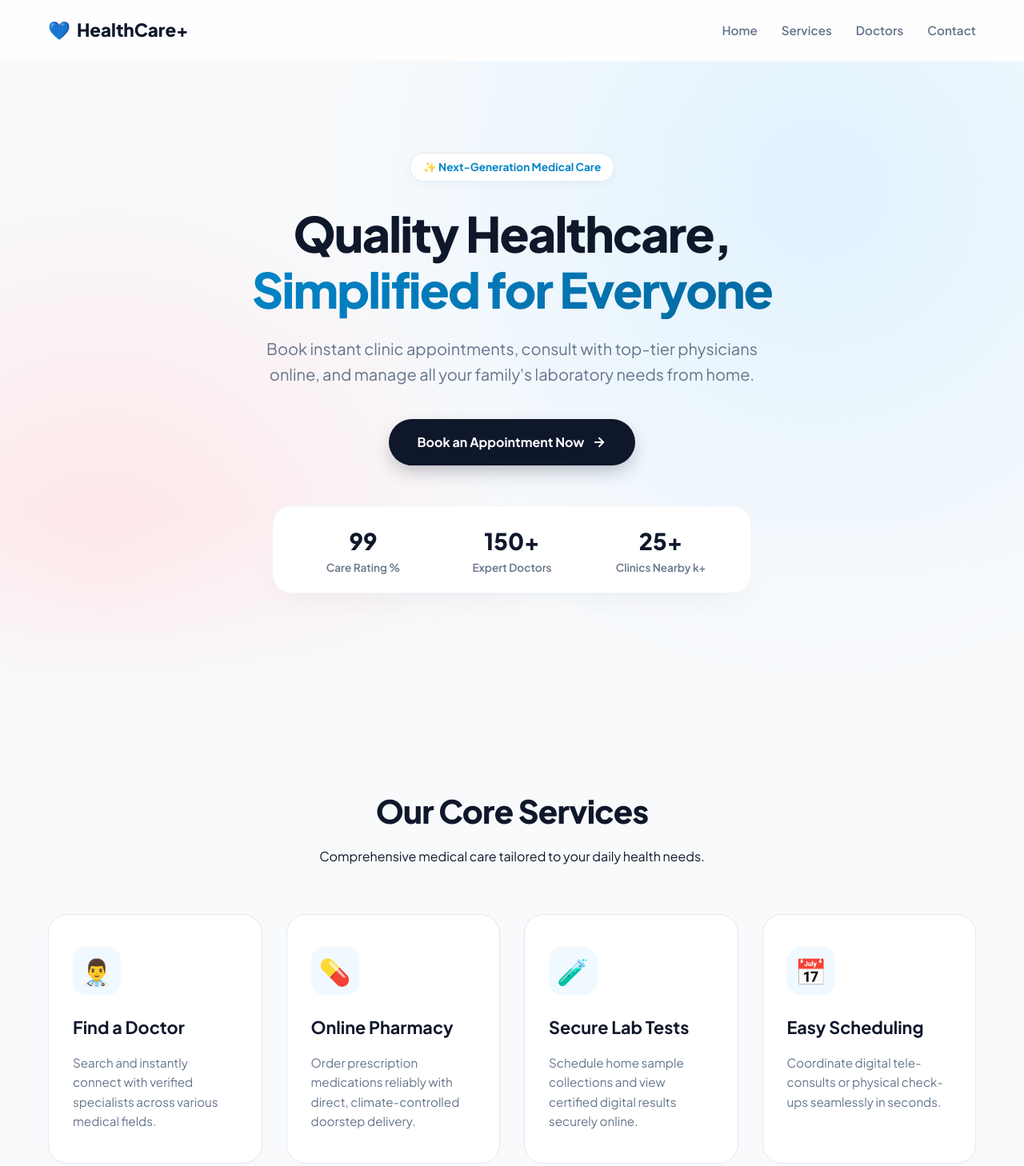
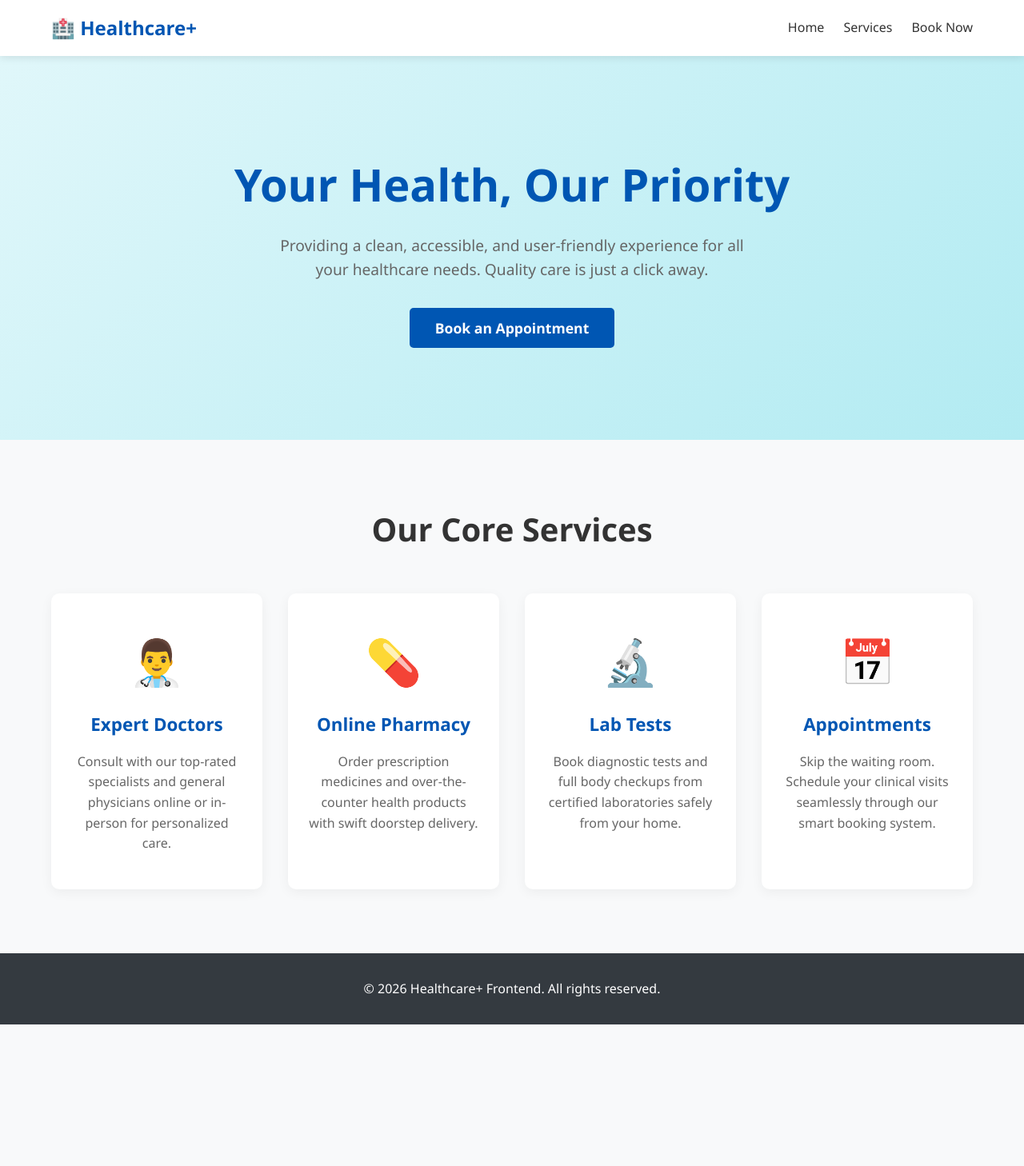
Before and after one commit to Sravanthiteppala/HealthCare, a plain HTML site: page HealthCare.html in a window 1280 px wide. Shown: the top 1458 px of the page at 80% size. After the commit the page ends 1281 px from the top, so only its background shows below. Drawn offline with Linux system fonts and the light colour scheme.

Commit message:
Refactor HealthCare.html with new layout and styles

```diff
--- a/HealthCare.html
+++ b/HealthCare.html
@@ -3,510 +3,395 @@
 <head>
     <meta charset="UTF-8">
     <meta name="viewport" content="width=device-width, initial-scale=1.0">
-  <title>HealthCare+ | Premium Medical Services</title>
+    <title>Healthcare+ | Full Features</title>
     <style>
-    @import url('https://fonts.googleapis.com/css2?family=Plus+Jakarta+Sans:wght@300;400;500;600;700;800&display=swap');
+        /* --- CSS RESET & VARIABLES --- */
+        * {
+            margin: 0;
+            padding: 0;
+            box-sizing: border-box;
+            font-family: 'Segoe UI', Tahoma, Geneva, Verdana, sans-serif;
+            scroll-behavior: smooth;
+        }
 
         :root {
-      --primary: #0284c7;
-      --primary-dark: #0369a1;
-      --primary-glow: rgba(2, 132, 199, 0.15);
-      --accent: #f43f5e;
-      --accent-hover: #e11d48;
-      --text-dark: #0f172a;
-      --text-muted: #64748b;
-      --bg-light: #f8fafc;
-      --radius: 16px;
-      --transition: all 0.3s cubic-bezier(0.4, 0, 0.2, 1);
-    }
-
-    * {
-      box-sizing: border-box;
-      margin: 0;
-      padding: 0;
+            --primary-color: #0056b3;
+            --secondary-color: #e0f7fa;
+            --text-dark: #333;
+            --text-light: #666;
+            --white: #ffffff;
+            --transition: all 0.3s ease;
         }
 
         body {
-      font-family: 'Plus Jakarta Sans', sans-serif;
-      background: var(--bg-light);
+            background-color: #f8f9fa;
             color: var(--text-dark);
             line-height: 1.6;
-      overflow-x: hidden;
         }
 
-    /* Modern, Scrolled-State Header */
-    header {
-      background: rgba(255, 255, 255, 0.8);
-      backdrop-filter: blur(12px);
-      -webkit-backdrop-filter: blur(12px);
-      position: sticky;
-      top: 0;
-      z-index: 100;
-      transition: var(--transition);
-      border-bottom: 1px solid rgba(241, 245, 249, 0.6);
-    }
-
-    header.scrolled {
-      background: white;
-      box-shadow: 0 10px 30px -10px rgba(15, 23, 42, 0.08);
-      border-bottom-color: #e2e8f0;
-    }
-
-    .nav-container {
-      max-width: 1200px;
-      margin: 0 auto;
+        /* --- NAVIGATION BAR --- */
+        .navbar {
             display: flex;
             justify-content: space-between;
             align-items: center;
-      padding: 20px;
-      transition: var(--transition);
-    }
-
-    header.scrolled .nav-container {
-      padding: 12px 20px;
+            padding: 1rem 5%;
+            background-color: var(--white);
+            box-shadow: 0 2px 10px rgba(0,0,0,0.1);
+            position: sticky;
+            top: 0;
+            z-index: 1000;
         }
 
         .logo {
-      font-size: 1.4rem;
-      font-weight: 800;
-      color: var(--text-dark);
+            font-size: 1.5rem;
+            font-weight: bold;
+            color: var(--primary-color);
             text-decoration: none;
             display: flex;
             align-items: center;
             gap: 8px;
         }
 
-    .logo span {
-      color: var(--primary);
+        .nav-links {
+            list-style: none;
+            display: flex;
+            gap: 1.5rem;
         }
 
-    nav {
-      display: flex;
-      gap: 30px;
-      align-items: center;
-    }
-
-    nav a {
-      color: var(--text-muted);
+        .nav-links a {
             text-decoration: none;
-      font-weight: 600;
-      font-size: 0.95rem;
-      transition: var(--transition);
-      position: relative;
-    }
-
-    nav a::after {
-      content: '';
-      position: absolute;
-      bottom: -4px;
-      left: 0;
-      width: 0;
-      height: 2px;
-      background: var(--primary);
+            color: var(--text-dark);
+            font-weight: 500;
             transition: var(--transition);
         }
 
-    nav a:hover {
-      color: var(--primary);
+        .nav-links a:hover {
+            color: var(--primary-color);
         }
 
-    nav a:hover::after {
-      width: 100%;
+        /* Hamburger Menu (Hidden on Desktop) */
+        .hamburger {
+            display: none;
+            cursor: pointer;
+            font-size: 1.5rem;
         }
 
-    /* Animated Cinematic Hero Section */
+        /* --- HERO SECTION --- */
         .hero {
-      padding: 120px 20px 140px;
-      background: radial-gradient(circle at 80% 20%, #e0f2fe 0%, transparent 50%),
-                  radial-gradient(circle at 10% 80%, #ffe4e6 0%, transparent 40%),
-                  #f8fafc;
-      position: relative;
-      overflow: hidden;
+            background: linear-gradient(135deg, var(--secondary-color) 0%, #b2ebf2 100%);
+            padding: 6rem 5%;
+            text-align: center;
+            display: flex;
+            flex-direction: column;
+            align-items: center;
+            justify-content: center;
+            min-height: 60vh;
+        }
+
+        .hero h1 {
+            font-size: 3.5rem;
+            color: var(--primary-color);
+            margin-bottom: 1rem;
+        }
+
+        .hero p {
+            font-size: 1.2rem;
+            color: var(--text-light);
+            max-width: 600px;
+            margin-bottom: 2rem;
+        }
+
+        .btn {
+            padding: 0.8rem 2rem;
+            font-size: 1.1rem;
+            color: var(--white);
+            background-color: var(--primary-color);
+            border: none;
+            border-radius: 5px;
+            cursor: pointer;
+            text-decoration: none;
+            transition: var(--transition);
+            font-weight: bold;
+        }
+
+        .btn:hover {
+            background-color: #004494;
+            transform: translateY(-2px);
+            box-shadow: 0 4px 10px rgba(0,86,179,0.3);
+        }
+
+        /* --- SERVICES SECTION --- */
+        .services-section {
+            padding: 5rem 5%;
             text-align: center;
         }
 
-    .hero::before {
-      content: '';
-      position: absolute;
-      inset: 0;
-      background: linear-gradient(180deg, transparent 70%, var(--bg-light));
-      pointer-events: none;
-    }
-
-    .hero-content {
-      max-width: 840px;
-      margin: 0 auto;
-      position: relative;
-      z-index: 1;
-    }
-
-    .badge {
-      display: inline-flex;
-      align-items: center;
-      gap: 6px;
-      background: white;
-      padding: 6px 16px;
-      border-radius: 100px;
-      font-size: 0.85rem;
-      font-weight: 700;
-      color: var(--primary);
-      box-shadow: 0 4px 15px rgba(0,0,0,0.03);
-      border: 1px solid #e2e8f0;
-      margin-bottom: 24px;
-      animation: float 4s ease-in-out infinite;
-    }
-
-    .hero h1 {
-      font-size: 3.8rem;
-      font-weight: 800;
-      line-height: 1.15;
-      margin-bottom: 24px;
-      letter-spacing: -0.03em;
-      color: #0f172a;
-    }
-
-    .hero h1 span {
-      background: linear-gradient(135deg, var(--primary) 0%, #0369a1 100%);
-      -webkit-background-clip: text;
-      -webkit-text-fill-color: transparent;
-    }
-
-    .hero p {
-      font-size: 1.25rem;
-      color: var(--text-muted);
-      margin-bottom: 40px;
-      max-width: 640px;
-      margin-left: auto;
-      margin-right: auto;
-    }
-
-    /* Premium Interactive CTA Buttons */
-    .btn {
-      display: inline-flex;
-      align-items: center;
-      gap: 10px;
-      padding: 16px 36px;
-      border-radius: 100px;
-      font-weight: 700;
-      font-size: 1rem;
-      text-decoration: none;
-      transition: var(--transition);
-      cursor: pointer;
-    }
-
-    .btn-accent {
-      background: var(--text-dark);
-      color: white;
-      box-shadow: 0 10px 25px -5px rgba(15, 23, 42, 0.3);
-    }
-
-    .btn-accent:hover {
-      background: var(--primary);
-      transform: translateY(-3px);
-      box-shadow: 0 15px 30px -5px rgba(2, 132, 199, 0.4);
-    }
-
-    /* Live Stat Counters */
-    .stats-container {
-      display: grid;
-      grid-template-columns: repeat(3, 1fr);
-      max-width: 600px;
-      margin: 50px auto 0;
-      background: white;
-      padding: 20px;
-      border-radius: 24px;
-      box-shadow: 0 20px 40px -15px rgba(15, 23, 42, 0.05);
-      border: 1px solid #edf2f7;
-    }
-
-    .stat-item h3 {
-      font-size: 1.8rem;
-      font-weight: 800;
+        .services-section h2 {
+            font-size: 2.5rem;
+            margin-bottom: 3rem;
             color: var(--text-dark);
-    }
-
-    .stat-item p {
-      font-size: 0.85rem;
-      font-weight: 600;
-      color: var(--text-muted);
-      margin: 0;
-    }
-
-    /* Dynamic Reveal on Scroll Section */
-    .services-section {
-      max-width: 1200px;
-      margin: 0 auto;
-      padding: 100px 20px;
-    }
-
-    .section-title {
-      text-align: center;
-      margin-bottom: 60px;
-    }
-
-    .section-title h2 {
-      font-size: 2.5rem;
-      font-weight: 800;
-      color: var(--text-dark);
-      letter-spacing: -0.02em;
-      margin-bottom: 12px;
         }
 
         .services-grid {
             display: grid;
-      grid-template-columns: repeat(auto-fit, minmax(260px, 1fr));
-      gap: 30px;
+            grid-template-columns: repeat(auto-fit, minmax(250px, 1fr));
+            gap: 2rem;
         }
 
-    /* High-Attention Card Redesign */
-    .card {
-      background: white;
-      border-radius: 24px;
-      padding: 40px 30px;
-      text-align: left;
+        .service-card {
+            background-color: var(--white);
+            padding: 2.5rem 1.5rem;
+            border-radius: 10px;
+            box-shadow: 0 4px 15px rgba(0,0,0,0.05);
             transition: var(--transition);
-      border: 1px solid #e2e8f0;
-      position: relative;
-      overflow: hidden;
+            border-bottom: 4px solid transparent;
         }
 
-    .card::before {
-      content: '';
-      position: absolute;
-      top: 0;
-      left: 0;
-      width: 100%;
-      height: 4px;
-      background: var(--primary);
-      transform: scaleX(0);
-      transform-origin: left;
-      transition: var(--transition);
+        .service-card:hover {
+            transform: translateY(-10px);
+            box-shadow: 0 10px 25px rgba(0,0,0,0.1);
+            border-bottom: 4px solid var(--primary-color);
         }
 
-    .card:hover {
-      transform: translateY(-10px);
-      box-shadow: 0 30px 50px -10px rgba(15, 23, 42, 0.1);
-      border-color: #cbd5e1;
+        .service-icon {
+            font-size: 3.5rem;
+            margin-bottom: 1rem;
         }
 
-    .card:hover::before {
-      transform: scaleX(1);
+        .service-card h3 {
+            font-size: 1.4rem;
+            margin-bottom: 1rem;
+            color: var(--primary-color);
         }
 
-    .card-icon-wrap {
-      width: 60px;
-      height: 60px;
-      background: #f0f9ff;
-      border-radius: 16px;
-      display: flex;
-      align-items: center;
-      justify-content: center;
-      font-size: 2rem;
-      margin-bottom: 24px;
-      transition: var(--transition);
+        .service-card p {
+            color: var(--text-light);
+            font-size: 1rem;
         }
 
-    .card:hover .card-icon-wrap {
-      background: var(--primary);
-      transform: scale(1.05) rotate(5deg);
+        /* --- APPOINTMENT MODAL --- */
+        .modal {
+            display: none;
+            position: fixed;
+            z-index: 2000;
+            left: 0;
+            top: 0;
+            width: 100%;
+            height: 100%;
+            background-color: rgba(0,0,0,0.5);
+            justify-content: center;
+            align-items: center;
         }
 
-    .card h3 {
-      color: var(--text-dark);
-      font-size: 1.35rem;
-      font-weight: 700;
-      margin-bottom: 14px;
+        .modal-content {
+            background-color: var(--white);
+            padding: 2.5rem;
+            border-radius: 10px;
+            width: 90%;
+            max-width: 500px;
+            position: relative;
+            animation: modalFadeIn 0.3s;
         }
 
-    .card p {
-      color: var(--text-muted);
-      font-size: 0.95rem;
-      line-height: 1.6;
+        @keyframes modalFadeIn {
+            from { opacity: 0; transform: translateY(-20px); }
+            to { opacity: 1; transform: translateY(0); }
         }
 
-    /* Scroll Animation Utility Classes */
-    .reveal {
-      opacity: 0;
-      transform: translateY(30px);
-      transition: opacity 0.8s ease, transform 0.8s cubic-bezier(0.4, 0, 0.2, 1);
+        .close {
+            position: absolute;
+            top: 15px;
+            right: 20px;
+            font-size: 1.5rem;
+            cursor: pointer;
+            color: var(--text-light);
         }
 
-    .reveal.active {
-      opacity: 1;
-      transform: translateY(0);
+        .close:hover { color: red; }
+
+        .form-group {
+            margin-bottom: 1.2rem;
+            text-align: left;
         }
 
-    footer {
-      background: #0f172a;
-      text-align: center;
-      padding: 50px 20px;
-      color: #94a3b8;
-      font-size: 0.95rem;
-      border-top: 1px solid #1e293b;
+        .form-group label {
+            display: block;
+            margin-bottom: 0.5rem;
+            font-weight: bold;
         }
 
-    @keyframes float {
-      0%, 100% { transform: translateY(0); }
-      50% { transform: translateY(-6px); }
+        .form-group input, .form-group select {
+            width: 100%;
+            padding: 0.8rem;
+            border: 1px solid #ccc;
+            border-radius: 5px;
+            font-size: 1rem;
         }
 
-    /* Responsive Design Updates */
+        /* --- FOOTER --- */
+        .footer {
+            background-color: #343a40;
+            color: #ffffff;
+            text-align: center;
+            padding: 2rem 5%;
+        }
+
+        /* --- RESPONSIVE DESIGN --- */
         @media (max-width: 768px) {
-      .nav-container {
-        padding: 15px 20px;
+            .hamburger {
+                display: block;
             }
-      nav {
-        display: none; /* Can be hooked up to a burger menu */
+
+            .nav-links {
+                position: absolute;
+                top: 100%;
+                left: -100%;
+                width: 100%;
+                background-color: var(--white);
+                flex-direction: column;
+                text-align: center;
+                gap: 0;
+                transition: var(--transition);
+                box-shadow: 0 5px 10px rgba(0,0,0,0.1);
             }
-      .hero h1 {
-        font-size: 2.6rem;
+
+            .nav-links.active {
+                left: 0;
             }
-      .hero {
-        padding: 80px 20px 100px;
+
+            .nav-links li {
+                padding: 1rem 0;
+                border-top: 1px solid #eee;
             }
-      .stats-container {
-        grid-template-columns: 1fr;
-        gap: 20px;
-      }
+
+            .hero h1 { font-size: 2.5rem; }
         }
     </style>
 </head>
 <body>
 
-  <header id="header">
-    <div class="nav-container">
-      <a href="#" class="logo"><span>💙</span> HealthCare+</a>
-      <nav>
-        <a href="#">Home</a>
-        <a href="#">Services</a>
-        <a href="#">Doctors</a>
-        <a href="#">Contact</a>
+    <nav class="navbar">
+        <a href="#" class="logo">🏥 Healthcare+</a>
+        <div class="hamburger">☰</div>
+        <ul class="nav-links">
+            <li><a href="#home">Home</a></li>
+            <li><a href="#services">Services</a></li>
+            <li><a href="#" id="navBookBtn">Book Now</a></li>
+        </ul>
     </nav>
+
+    <section id="home" class="hero">
+        <h1>Your Health, Our Priority</h1>
+        <p>Providing a clean, accessible, and user-friendly experience for all your healthcare needs. Quality care is just a click away.</p>
+        <button id="heroBookBtn" class="btn">Book an Appointment</button>
+    </section>
+
+    <section id="services" class="services-section">
+        <h2>Our Core Services</h2>
+        <div class="services-grid">
+            <div class="service-card">
+                <div class="service-icon">👨‍⚕️</div>
+                <h3>Expert Doctors</h3>
+                <p>Consult with our top-rated specialists and general physicians online or in-person for personalized care.</p>
             </div>
-  </header>
-
-  <section class="hero">
-    <div class="hero-content">
-      <div class="badge">✨ Next-Generation Medical Care</div>
-      <h1>Quality Healthcare, <br><span>Simplified for Everyone</span></h1>
-      <p>Book instant clinic appointments, consult with top-tier physicians online, and manage all your family's laboratory needs from home.</p>
-      <a href="#" class="btn btn-accent" id="ctaBtn">
-        Book an Appointment Now
-        <svg width="18" height="18" viewBox="0 0 24 24" fill="none" stroke="currentColor" stroke-width="2.5" stroke-linecap="round" stroke-linejoin="round"><line x1="5" y1="12" x2="19" y2="12"></line><polyline points="12 5 19 12 12 19"></polyline></svg>
-      </a>
-
-      <div class="stats-container">
-        <div class="stat-item">
-          <h3 class="counter" data-target="99">0</h3>
-          <p>Care Rating %</p>
+            <div class="service-card">
+                <div class="service-icon">💊</div>
+                <h3>Online Pharmacy</h3>
+                <p>Order prescription medicines and over-the-counter health products with swift doorstep delivery.</p>
             </div>
-        <div class="stat-item">
-          <h3 class="counter" data-target="150">0</h3>
-          <p>Expert Doctors</p>
+            <div class="service-card">
+                <div class="service-icon">🔬</div>
+                <h3>Lab Tests</h3>
+                <p>Book diagnostic tests and full body checkups from certified laboratories safely from your home.</p>
             </div>
-        <div class="stat-item">
-          <h3 class="counter" data-target="25">0</h3>
-          <p>Clinics Nearby k+</p>
-        </div>
+            <div class="service-card">
+                <div class="service-icon">📅</div>
+                <h3>Appointments</h3>
+                <p>Skip the waiting room. Schedule your clinical visits seamlessly through our smart booking system.</p>
             </div>
         </div>
     </section>
 
-  <main class="services-section">
-    <div class="section-title reveal">
-      <h2>Our Core Services</h2>
-      <p>Comprehensive medical care tailored to your daily health needs.</p>
+    <div id="appointmentModal" class="modal">
+        <div class="modal-content">
+            <span class="close">&times;</span>
+            <h2 style="margin-bottom: 1.5rem; color: var(--primary-color);">Book Appointment</h2>
+            <form id="bookingForm">
+                <div class="form-group">
+                    <label>Full Name</label>
+                    <input type="text" required placeholder="John Doe">
+                </div>
+                <div class="form-group">
+                    <label>Service Required</label>
+                    <select required>
+                        <option value="" disabled selected>Select a service...</option>
+                        <option value="doctor">Doctor Consultation</option>
+                        <option value="lab">Lab Test</option>
+                        <option value="pharmacy">Pharmacy Inquiry</option>
+                    </select>
+                </div>
+                <div class="form-group">
+                    <label>Preferred Date</label>
+                    <input type="date" required>
+                </div>
+                <button type="submit" class="btn" style="width: 100%; margin-top: 10px;">Confirm Booking</button>
+            </form>
+        </div>
     </div>
 
-    <div class="services-grid">
-      <div class="card reveal">
-        <div class="card-icon-wrap">👨‍⚕️</div>
-        <h3>Find a Doctor</h3>
-        <p>Search and instantly connect with verified specialists across various medical fields.</p>
-      </div>
-      <div class="card reveal">
-        <div class="card-icon-wrap">💊</div>
-        <h3>Online Pharmacy</h3>
-        <p>Order prescription medications reliably with direct, climate-controlled doorstep delivery.</p>
-      </div>
-      <div class="card reveal">
-        <div class="card-icon-wrap">🧪</div>
-        <h3>Secure Lab Tests</h3>
-        <p>Schedule home sample collections and view certified digital results securely online.</p>
-      </div>
-      <div class="card reveal">
-        <div class="card-icon-wrap">📅</div>
-        <h3>Easy Scheduling</h3>
-        <p>Coordinate digital tele-consults or physical check-ups seamlessly in seconds.</p>
-      </div>
-    </div>
-  </main>
-
-  <footer>
-    <p>© 2026 HealthCare+. Engineered for modern clinical excellence. All Rights Reserved.</p>
+    <footer class="footer">
+        <p>&copy; 2026 Healthcare+ Frontend. All rights reserved.</p>
     </footer>
 
     <script>
-    // 1. Header scroll visual state modification
-    const header = document.getElementById('header');
-    window.addEventListener('scroll', () => {
-      if (window.scrollY > 40) {
-        header.classList.add('scrolled');
-      } else {
-        header.classList.remove('scrolled');
+        // 1. Mobile Menu Toggle
+        const hamburger = document.querySelector('.hamburger');
+        const navLinks = document.querySelector('.nav-links');
+
+        hamburger.addEventListener('click', () => {
+            navLinks.classList.toggle('active');
+        });
+
+        // Close mobile menu when a link is clicked
+        document.querySelectorAll('.nav-links a').forEach(link => {
+            link.addEventListener('click', () => {
+                navLinks.classList.remove('active');
+            });
+        });
+
+        // 2. Modal Logic
+        const modal = document.getElementById('appointmentModal');
+        const heroBtn = document.getElementById('heroBookBtn');
+        const navBtn = document.getElementById('navBookBtn');
+        const closeBtn = document.querySelector('.close');
+
+        // Open modal
+        function openModal(e) {
+            e.preventDefault();
+            modal.style.display = 'flex';
+        }
+
+        heroBtn.addEventListener('click', openModal);
+        navBtn.addEventListener('click', openModal);
+
+        // Close modal (X button)
+        closeBtn.addEventListener('click', () => {
+            modal.style.display = 'none';
+        });
+
+        // Close modal (clicking outside)
+        window.addEventListener('click', (e) => {
+            if (e.target === modal) {
+                modal.style.display = 'none';
             }
         });
 
-    // 2. Scroll Reveal Animations via Intersection Observer
-    const revealElements = document.querySelectorAll('.reveal');
-    const revealObserver = new IntersectionObserver((entries) => {
-      entries.forEach(entry => {
-        if (entry.isIntersecting) {
-          entry.target.classList.add('active');
-          revealObserver.unobserve(entry.target); // Animates once
-        }
-      });
-    }, { threshold: 0.1 });
-
-    revealElements.forEach(element => revealObserver.observe(element));
-
-    // 3. Sequential Counter Increment Animation
-    const counters = document.querySelectorAll('.counter');
-    const counterObserver = new IntersectionObserver((entries) => {
-      entries.forEach(entry => {
-        if (entry.isIntersecting) {
-          const counter = entry.target;
-          const target = +counter.getAttribute('data-target');
-          const duration = 1500; // Total runtime in ms
-          const stepTime = Math.max(Math.floor(duration / target), 15);
-
-          let current = 0;
-          const timer = setInterval(() => {
-            current += Math.ceil(target / (duration / stepTime));
-            if (current >= target) {
-              counter.innerText = target + (target === 25 || target === 150 ? '+' : '');
-              clearInterval(timer);
-            } else {
-              counter.innerText = current;
-            }
-          }, stepTime);
-
-          counterObserver.unobserve(counter);
-        }
-      });
-    }, { threshold: 0.5 });
-
-    counters.forEach(counter => counterObserver.observe(counter));
-
-    // 4. Elastic Micro-interaction for CTA button
-    const ctaBtn = document.getElementById('ctaBtn');
-    ctaBtn.addEventListener('click', (e) => {
+        // Form Submission Mock
+        document.getElementById('bookingForm').addEventListener('submit', (e) => {
             e.preventDefault();
-      ctaBtn.style.transform = 'scale(0.95)';
-      setTimeout(() => {
-        ctaBtn.style.transform = '';
-        alert('Navigating to appointment scheduler booking stream...');
-      }, 150);
+            alert('Appointment booked successfully! We will contact you soon.');
+            modal.style.display = 'none';
+            e.target.reset(); // Clear the form
         });
     </script>
 </body>
```
Lines whose indentation alone changed are shown as unchanged.
